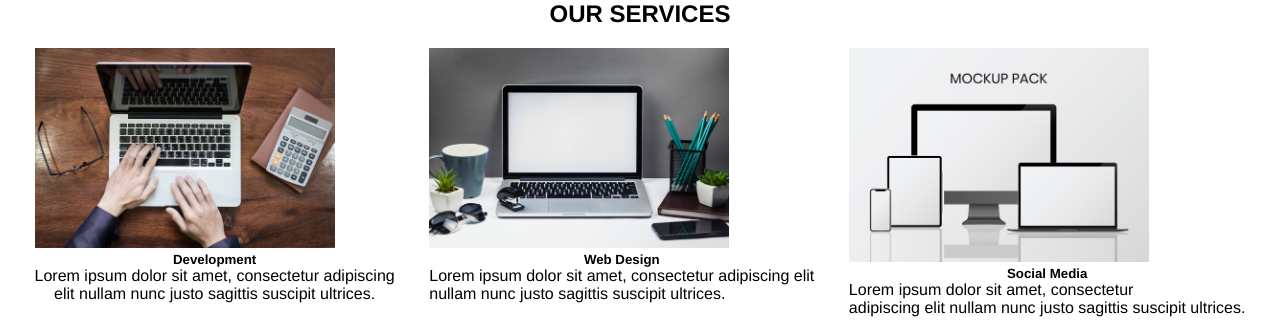
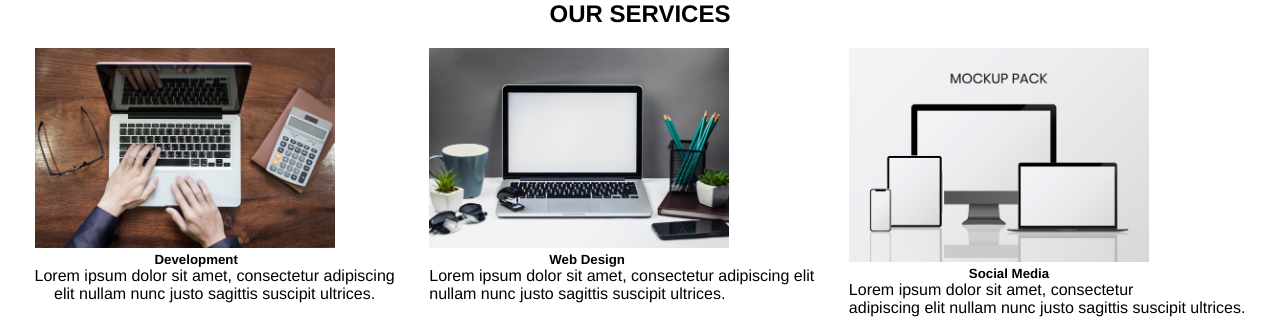
Before and after one commit to mikejesus/basic-web-design-with-azeez-christiann, a plain HTML site: page services.html in a window 1280 px wide. Shown: the top 332 px of the page. Drawn offline with Linux system fonts and the light colour scheme.

Commit message:
second update

```diff
--- a/services.html
+++ b/services.html
@@ -12,17 +12,17 @@
      <div class="container">
          <div>
              <img src="./images/computer3.jpg" alt="" width="300px">
-             <h5  style="text-align: center;">Development</h5>
+             <h5  style="margin-left: 120px;">Development</h5>
              <p style="text-align: center;">Lorem ipsum dolor sit amet, consectetur adipiscing<br> elit nullam nunc justo sagittis suscipit ultrices.</p>
          </div>
          <div>
              <img src="./images/computer4.jpg" alt="" width="300px">
-             <h5  style="text-align: center;">Web Design</h5>
+             <h5  style="margin-left: 120px;">Web Design</h5>
              <p>Lorem ipsum dolor sit amet, consectetur adipiscing elit<br> nullam nunc justo sagittis suscipit ultrices.</p>
          </div>
          <div>
              <img src="./images/computer2 - Copy.jpg" alt="" width="300px">
-             <h5  style="text-align: center;">Social Media</h5>
+             <h5  style="margin-left: 120px;">Social Media</h5>
              <p>Lorem ipsum dolor sit amet, consectetur <br>adipiscing elit nullam nunc justo sagittis suscipit ultrices.</p>
          </div>
      </div>
```
